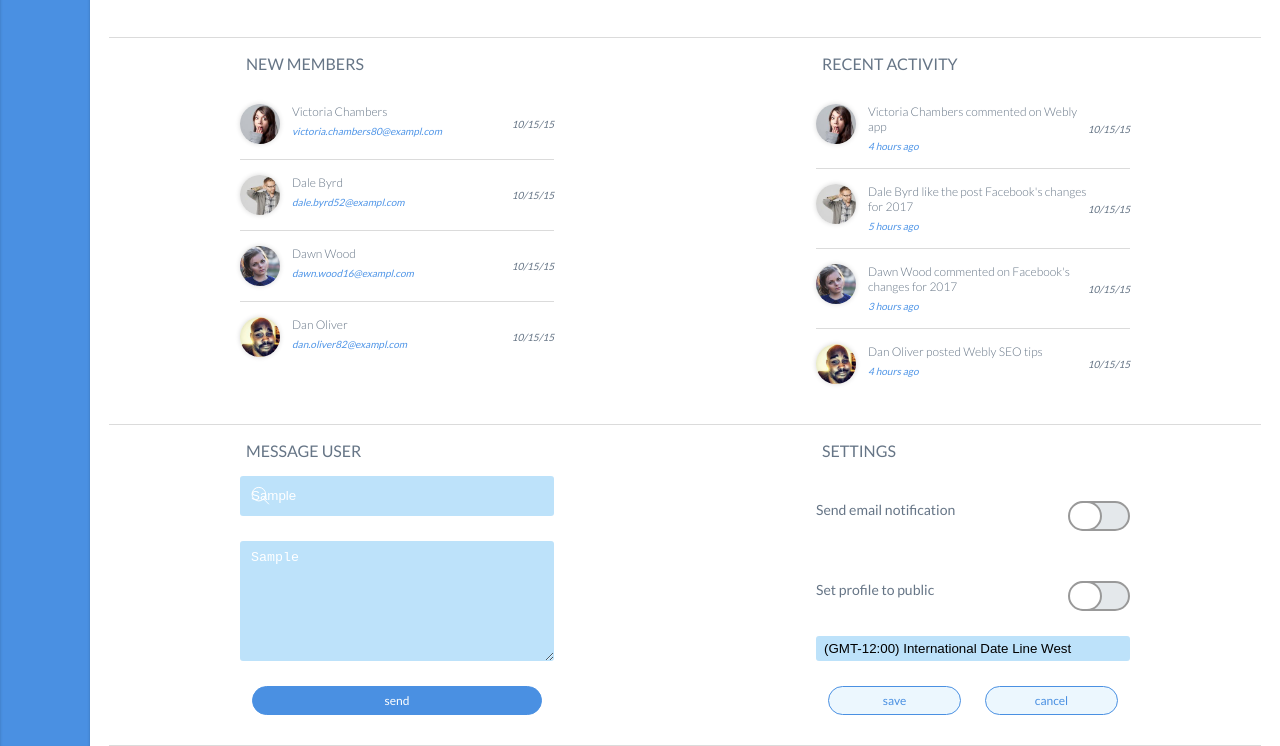
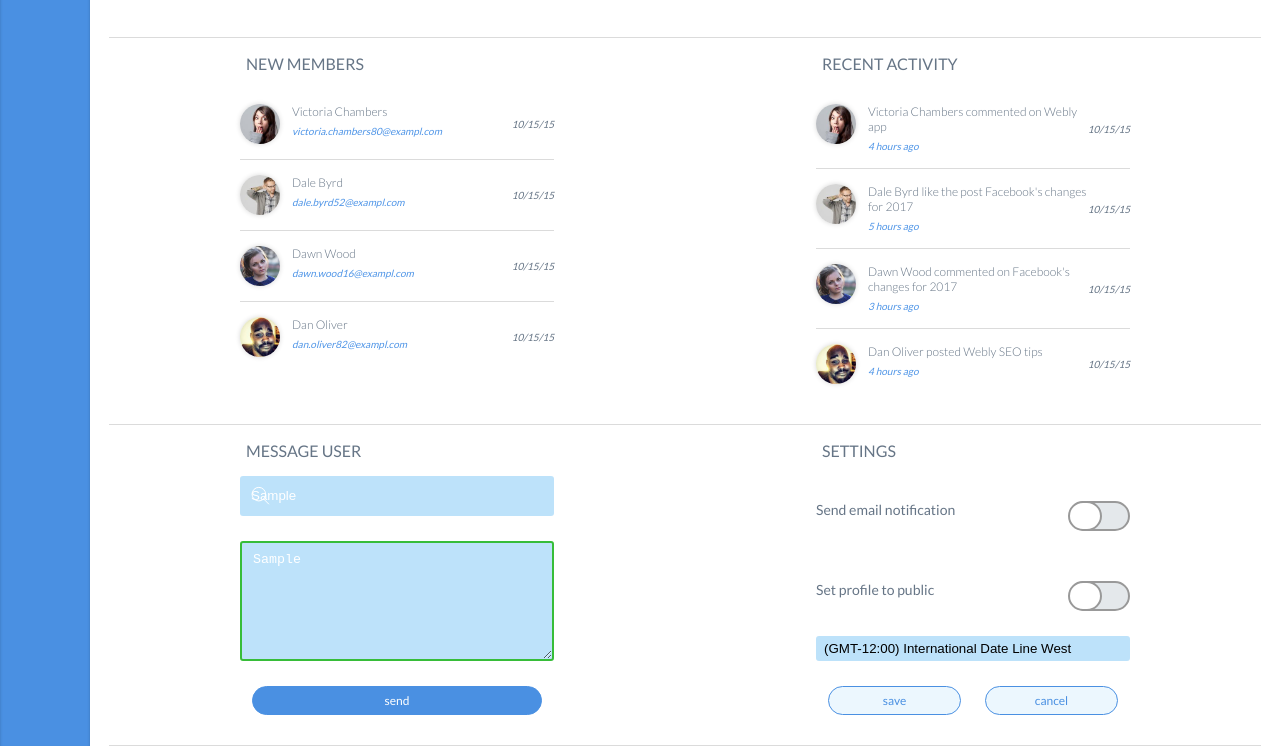
Before and after one commit to martins92/web_app_dashboard_v2, a plain HTML site: page index.html in a window 1280 px wide. Both pictures are taken after typing "Sample", "Sample" into the empty fields and a click on the button "send". Shown: the part 1345-2091 px from the top of the page. Drawn offline with nearby package versions, Linux system fonts and the light colour scheme.

Commit message:
added form functionality

```diff
--- a/css/style.css
+++ b/css/style.css
@@ -539,6 +539,16 @@ button {
 	font-weight: normal;
 }
 
+.error {
+	border: 2px solid rgb(236, 86, 77);
+	transition: .25s;
+}
+
+.success {
+	border: 2px solid rgb(55, 189, 57);
+	transition: .25s;
+}
+
 /* =================================
   Animations
 ==================================== */
--- a/index.html
+++ b/index.html
@@ -214,8 +214,8 @@
             </div>
             <div class="message-user-search__container">
               <input type="text" class="message-user-search">
-              <textarea class="message-user-textarea" name="name" rows="8" cols="80"></textarea>
-              <button class="btn" type="button" name="button">send</button>
+              <textarea class="message-user-textarea" name="name" rows="8" cols="80" required></textarea>
+              <button class="btn send-btn" type="button" name="button">send</button>
             </div>
         </div>
         <!-- ***** SETTINGS *****-->
--- a/js/main.js
+++ b/js/main.js
@@ -9,6 +9,7 @@ const dropDownMenu = document.querySelector('.dropdown-content');
 const alertBox = document.querySelector('.alert-box__container');
 const searchBar = document.querySelector('.search-bar');
 const container = document.querySelector('.notification__container--primary');
+const sendButton = document.querySelector('.send-btn');
 let count = 0;
 
 /* ====================================
@@ -111,3 +112,14 @@ notificationDropDown.addEventListener('click', (e)=> {
     }
   }
 });
+
+sendButton.addEventListener('click', ()=>{
+  let textArea = document.querySelector('.message-user-textarea');
+  if (textArea.value === '') {
+    textArea.classList.remove('success');
+    textArea.classList.add('error');
+  } else {
+    textArea.classList.remove('error');
+    textArea.classList.add('success');
+  }
+});
```
Also changed, not shown: 1 other file.
